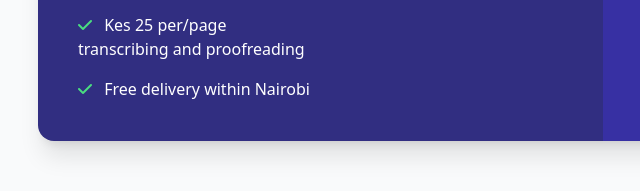
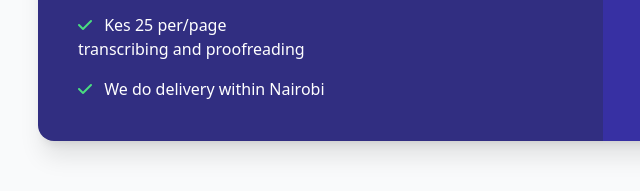
Before and after one commit to JIG-KE/print, a plain HTML site: page index.html in a window 1280 px wide. Shown: the part 1829-2020 px from the top of the page, 178-818 px from the left. Drawn offline with nearby package versions, Linux system fonts and the light colour scheme.

Commit message:
Update index.html

```diff
--- a/index.html
+++ b/index.html
@@ -105,7 +105,7 @@
 							physical copy</li>
 						<li><i class="fa-solid fa-check text-green-400 mr-2"></i> Kes 25 per/page <br>transcribing and
 							proofreading</li>
-						<li><i class="fa-solid fa-check text-green-400 mr-2"></i> Free delivery within Nairobi</li>
+						<li><i class="fa-solid fa-check text-green-400 mr-2"></i> We do delivery within Nairobi</li>
 					</ul>
 				</div>
 				<div class="bg-indigo-800 p-10 md:w-1/3 flex flex-col justify-center items-center text-white">
```
